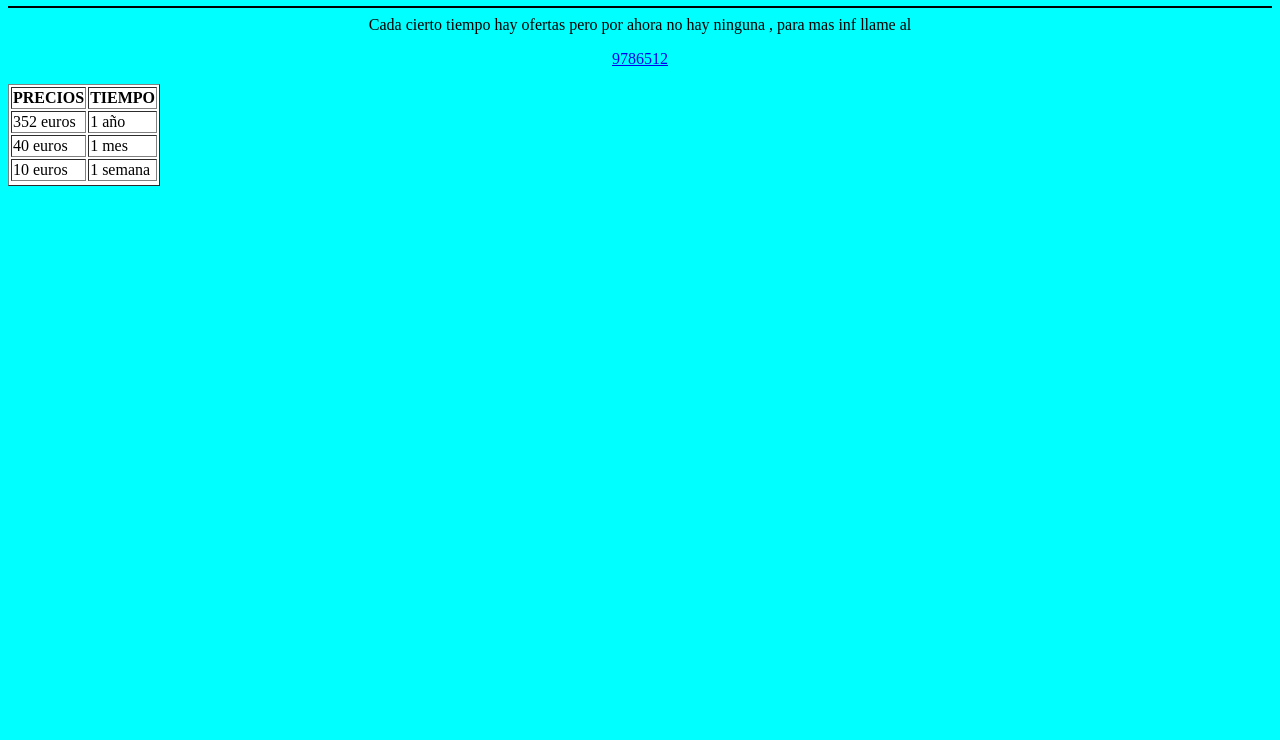
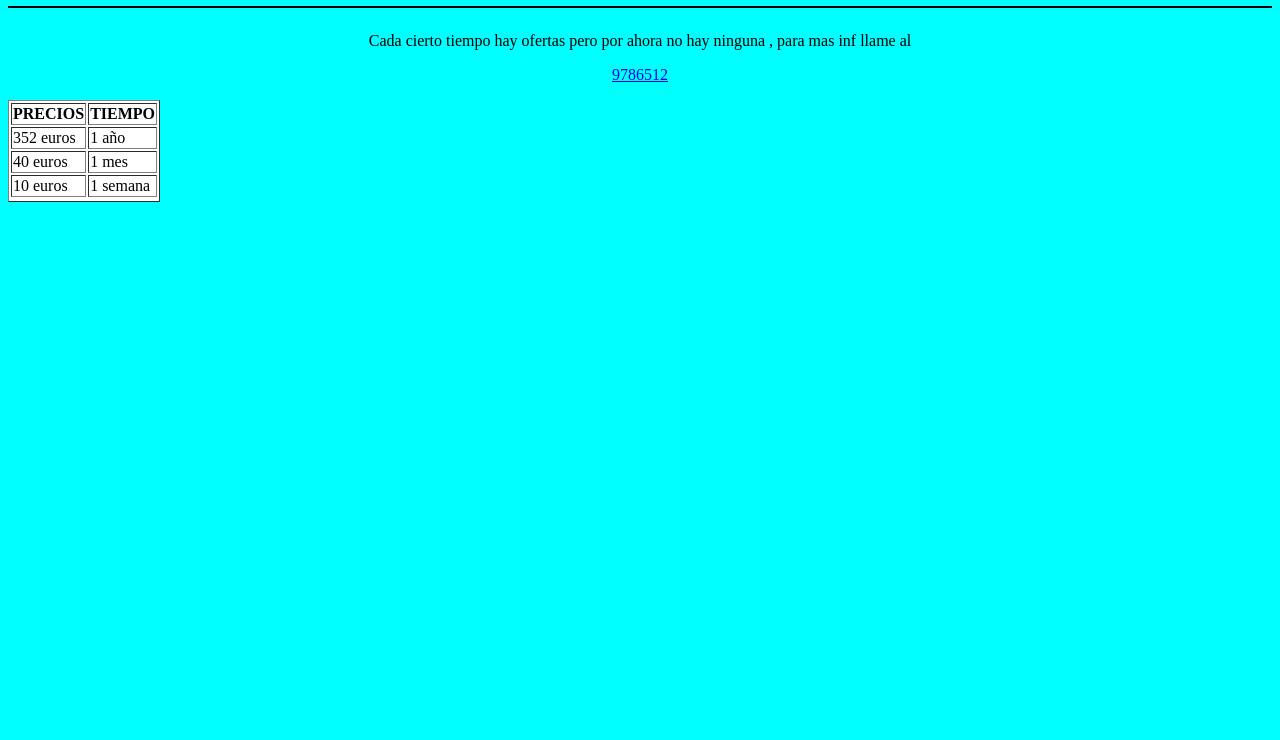
Before and after one commit to carlahervasrodriguez/precios.github.io, a plain HTML site: page index.html in a window 1280 px wide. Shown: the part 60-800 px from the top of the page. Drawn offline with Linux system fonts and the light colour scheme.

Commit message:
Update index.html

```diff
--- a/index.html
+++ b/index.html
@@ -54,7 +54,7 @@
 
 <tr>
 
-Cada cierto tiempo hay ofertas pero por ahora no hay ninguna , para mas inf llame al<p><a href="file:///home/asuncion/Escritorio/quienes%20somos
+<p> Cada cierto tiempo hay ofertas pero por ahora no hay ninguna , para mas inf llame al<p><a href="file:///home/asuncion/Escritorio/quienes%20somos
 ">9786512</a> </p>
 
 
```
